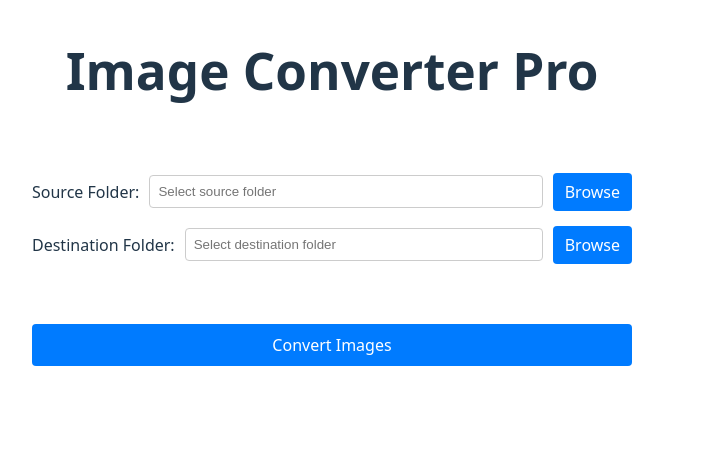
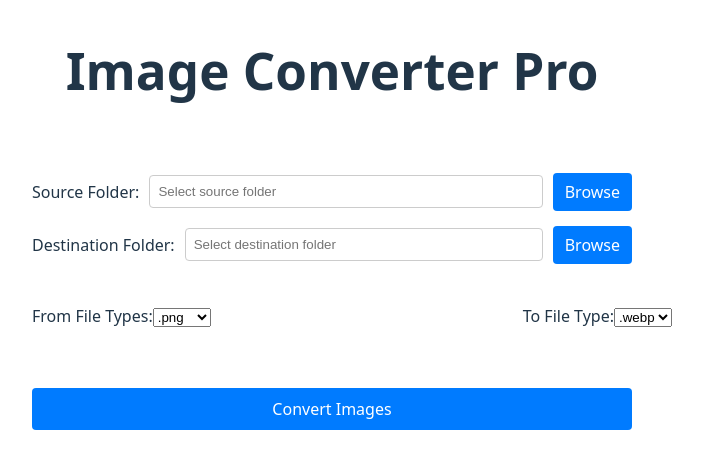
Before and after one commit to danieleugenevoigt/Image-Converter, a React (Vite) app in the folder image-converter/: page / in a window 1280 px wide. Shown: the top 468 px of the page, without its empty margins (308-1011 px from the left). Built offline with nearby package versions, Linux system fonts and the light colour scheme.

Commit message:
added drop downs for to and from file types and basic css.

```diff
--- a/image-converter/src/App.css
+++ b/image-converter/src/App.css
@@ -7,6 +7,47 @@
   text-align: center;
   max-width: 600px;
   margin: auto;
+}
+
+.file-types {
+  display: flex;
+  justify-content: space-between;
+  gap: 10px;
+  margin-bottom: 20px;
+  margin-left: auto;
+  margin-right: auto;
+  width: 50VW;
+}
+.file-type {
+  display: flex;
+  align-items: center;
+  gap: 5px;
+}
+.file-type input {
+  margin-right: 5px;
+}
+.file-type label {
+  cursor: pointer;
+}
+.file-type input:checked + label {
+  font-weight: bold;
+}
+.file-type input:checked + label::before {
+  content: '✓';
+  color: green;
+}
+.file-type input:not(:checked) + label::before {
+  content: '✗';
+  color: red;
+}
+.file-type label::before {
+  content: '✗';
+  color: red;
+  margin-right: 5px;
+}
+.file-type label {
+  cursor: pointer;
+  user-select: none;
 }
 
 .path-container {
--- a/image-converter/src/App.jsx
+++ b/image-converter/src/App.jsx
@@ -9,6 +9,8 @@ function App() {
   const [destinationPath, setDestinationPath] = useState("");
   const [isConverting, setIsConverting] = useState(false);
   const [message, setMessage] = useState("");
+  const [fromFileType, setFromFileType] = useState(".png");
+  const [toFileType, setToFileType] = useState(".webp");
 
   const handleBrowseSource = async () => {
     try {
@@ -40,7 +42,7 @@ function App() {
     setMessage("Converting images...");
 
     try {
-      await invoke("convert_pngs_to_webp", { inputDir: sourcePath, outputDir: destinationPath });
+      await invoke("convert_images", { inputDir: sourcePath, outputDir: destinationPath, fromFileType });
       setMessage("Conversion completed successfully!");
     } catch (error) {
       console.error("Error during conversion:", error);
@@ -68,6 +70,30 @@ function App() {
         </div>
       </div>
 
+      <div className="file-types">
+        <div className="from-file-types">
+          <label>From File Types:</label>
+          <select value={fromFileType} onChange={(e) => setFromFileType(e.target.value)}>
+            <option value=".png">.png</option>
+            <option value=".jpg">.jpg</option>
+            <option value=".jpeg">.jpeg</option>
+            <option value=".gif">.gif</option>
+            <option value=".bmp">.bmp</option>
+            <option value=".tiff">.tiff</option>
+            <option value=".webp">.webp</option>
+          </select>
+        </div>
+        <div className="to-file-types">
+          <label>To File Type:</label>
+          <select value={toFileType} onChange={(e) => setToFileType(e.target.value)}>
+            <option value=".webp">.webp</option>
+            <option value=".jpeg">.jpeg</option>
+            <option value=".png">.png</option>
+            <option value=".tiff">.tiff</option>
+          </select>
+        </div>
+      </div>
+
       <button className="convert-button" onClick={handleConvertImages} disabled={isConverting}>
         {isConverting ? "Converting..." : "Convert Images"}
       </button>
```
